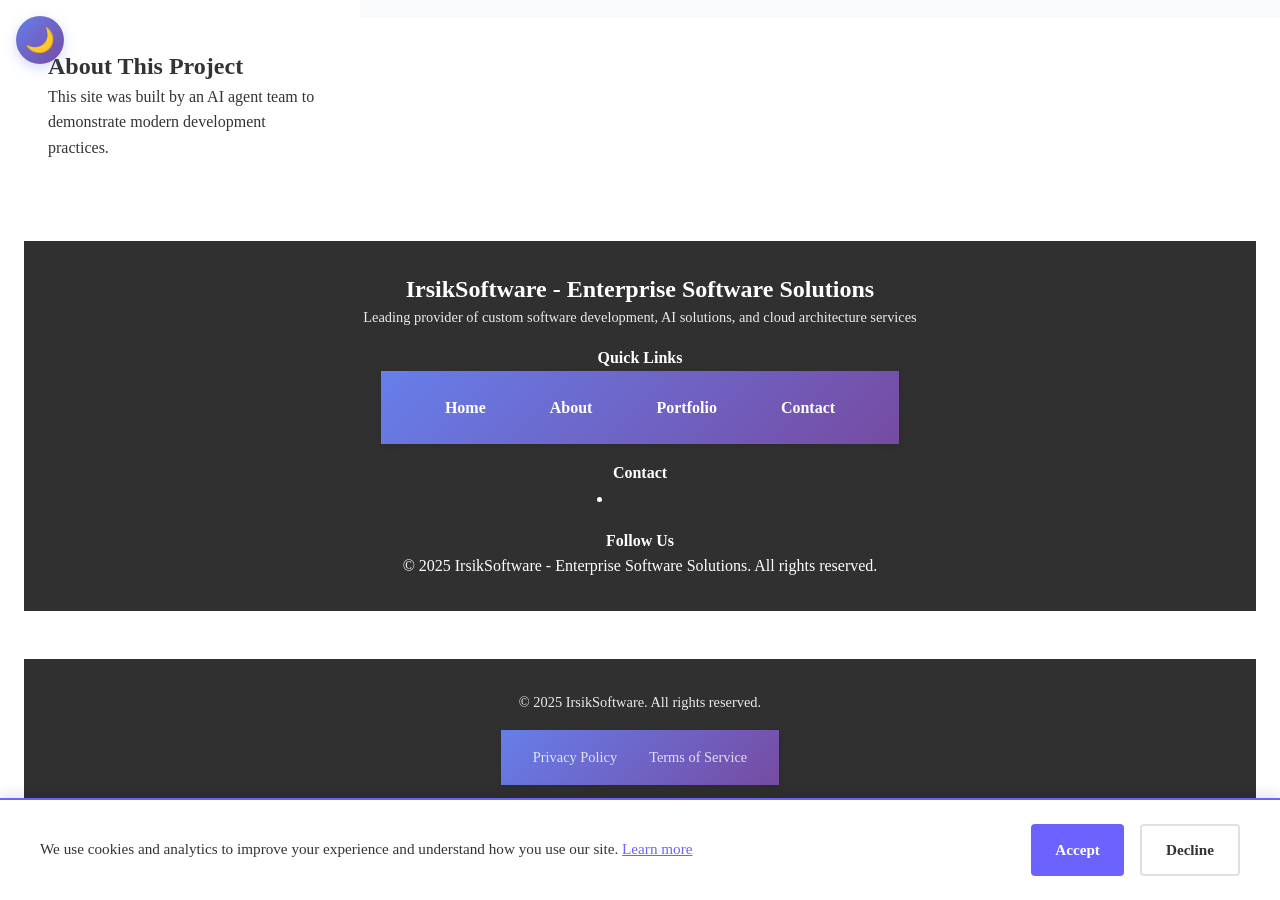
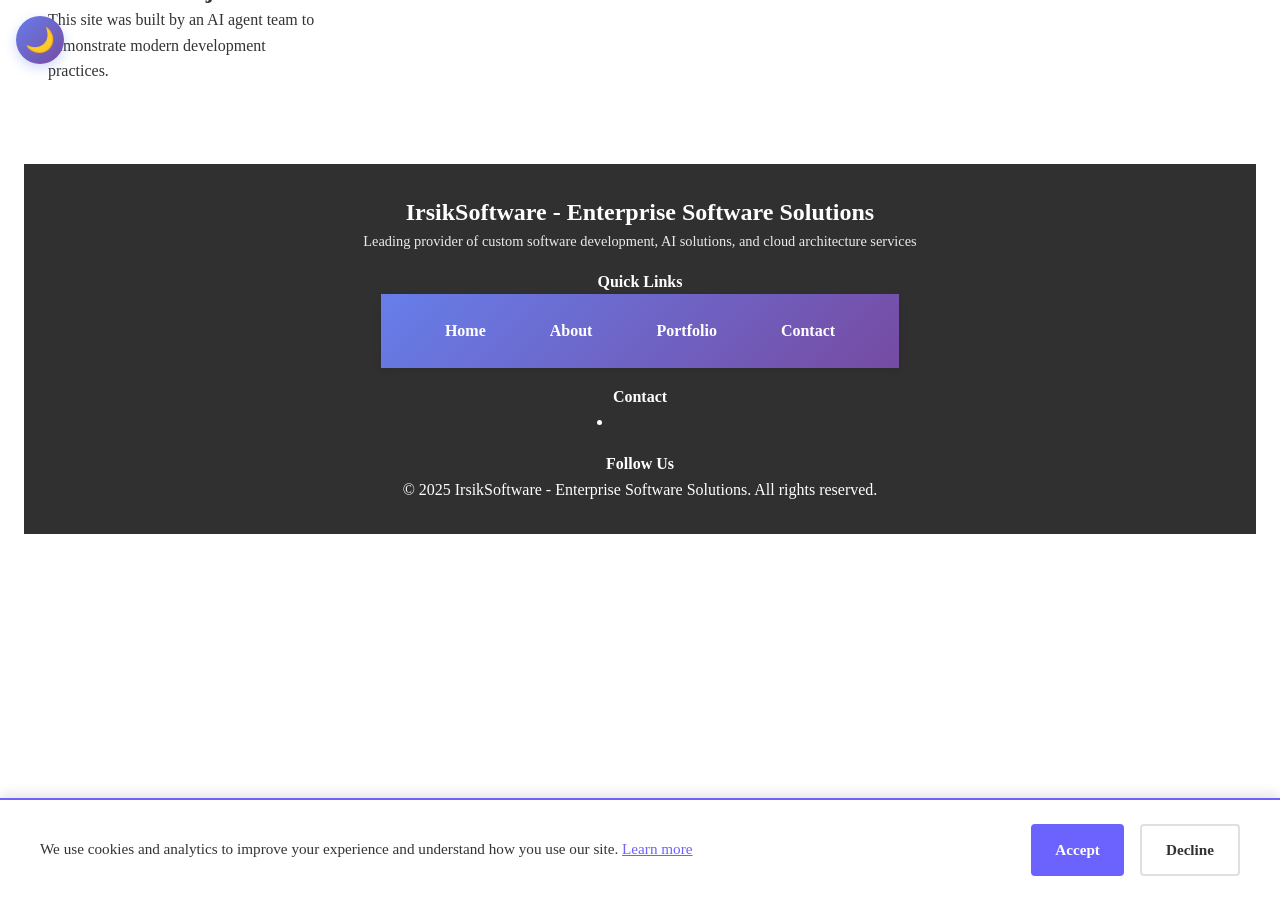
Before and after one commit to irsiksoftware/PublicWebsite, a Jekyll site: the page built from index.html, in a window 1280 px wide and 900 px high, scrolled down 5484 px. Built offline with Jekyll 4.4.1, drawn with Linux system fonts in a browser that asks for light colours; some of the changed text lies outside the part shown.

Commit message:
Fix critical site bugs identified in audit
Issues Fixed:
1. ✅ Removed duplicate navigation menu (was rendering twice)
2. ✅ Removed duplicate footer (was rendering twice)
3. ✅ Created /games/browser/ directory and moved tetris.html
4. ✅ Updated all tetris links to games/browser/tetris.html
5. ✅ Fixed all contact links to pages/contact.html
6. ✅ Updated service worker cache paths
7. ✅ Bumped service worker cache to v3
8. ✅ Removed duplicate CSS loads from layout (head.html handles all)

The site should now have:
- Single navigation menu
- Single footer
- Working tetris link
- Working contact link
- Correct PWA caching
- No duplicate resource loads

🤖 Generated with [Claude Code](https://claude.com/claude-code)

Co-Authored-By: Claude <noreply@anthropic.com>

```diff
--- a/_includes/nav.html
+++ b/_includes/nav.html
@@ -4,7 +4,7 @@
         <li><a href="index.html#services" aria-label="Navigate to Services section">Services</a></li>
         <li><a href="index.html#portfolio" aria-label="Navigate to Portfolio section">Portfolio</a></li>
         <li><a href="index.html#team" aria-label="Navigate to Team section">Team</a></li>
-        <li><a href="tetris.html" {% if page.url == '/tetris.html' %}class="active"{% endif %} aria-label="Navigate to Tetris game">Tetris</a></li>
-        <li><a href="contact.html" {% if page.url == '/contact.html' %}class="active"{% endif %} aria-label="Navigate to Contact Us section">Contact Us</a></li>
+        <li><a href="games/browser/tetris.html" {% if page.url == '/games/browser/tetris.html' %}class="active"{% endif %} aria-label="Navigate to Tetris game">Tetris</a></li>
+        <li><a href="pages/contact.html" {% if page.url == '/pages/contact.html' %}class="active"{% endif %} aria-label="Navigate to Contact Us section">Contact Us</a></li>
     </ul>
 </nav>
--- a/_layouts/default.html
+++ b/_layouts/default.html
@@ -2,24 +2,6 @@
 <html lang="en">
 <head>
     {% include head.html %}
-    <meta charset="UTF-8">
-    <meta name="viewport" content="width=device-width, initial-scale=1.0">
-    <meta name="description" content="{{ page.description | default: site.description }}">
-    {% if page.stylesheets %}
-    {% for stylesheet in page.stylesheets %}
-    <link rel="stylesheet" href="{{ stylesheet }}">
-    {% endfor %}
-    {% endif %}
-    <title>{{ page.title | default: site.title }}</title>
-    {% if page.scripts_head %}
-    {% for script in page.scripts_head %}
-    {% if script.type %}
-    <script type="{{ script.type }}" src="{{ script.src }}"{% if script.defer %} defer{% endif %}></script>
-    {% else %}
-    <script src="{{ script.src }}"{% if script.defer %} defer{% endif %}></script>
-    {% endif %}
-    {% endfor %}
-    {% endif %}
 </head>
 <body>
     {% if page.theme_toggle %}
@@ -48,15 +30,6 @@
     </header>
     {% endif %}
 
-    {% if page.nav %}
-    <nav role="navigation" aria-label="Main navigation">
-        <ul>
-            {% for item in page.nav %}
-            <li><a href="{{ item.url }}"{% if item.active %} class="active"{% endif %} aria-label="{{ item.aria }}">{{ item.text }}</a></li>
-            {% endfor %}
-        </ul>
-    </nav>
-    {% endif %}
     {% include header.html %}
     {% include nav.html %}
 
@@ -68,20 +41,6 @@
     {% include cookie-consent.html %}
     {% include scripts.html %}
 
-    <footer>
-        <div class="footer-content">
-            <p>&copy; 2025 IrsikSoftware. All rights reserved.</p>
-            <nav class="footer-nav">
-                <a href="pages/legal/privacy-policy.html">Privacy Policy</a>
-                <a href="pages/legal/terms-of-service.html">Terms of Service</a>
-            </nav>
-            <address>
-                123 Innovation Drive, Suite 400<br>
-                Tech Valley, CA 94000
-            </address>
-        </div>
-    </footer>
-
     {% if page.scripts_body %}
     {% for script in page.scripts_body %}
     <script src="{{ script }}"></script>
--- a/index.html
+++ b/index.html
@@ -7,7 +7,7 @@ hero:
   subtitle: "IrsikSoftware delivers innovative enterprise solutions combining cutting-edge technology with exceptional service to drive your success"
   cta:
     text: "Request a Demo"
-    link: "contact.html?subject=demo"
+    link: "pages/contact.html?subject=demo"
 additional_css:
   - session-detail-modal.css
   - skeleton.css
@@ -102,10 +102,10 @@ nav:
     aria: Navigate to Team section
     active: true
   - text: Tetris
-    url: tetris.html
+    url: games/browser/tetris.html
     aria: Navigate to Tetris game
   - text: Contact Us
-    url: contact.html
+    url: pages/contact.html
     aria: Navigate to Contact Us section
 scripts_body:
   - js/agent-profile.js
--- a/service-worker.js
+++ b/service-worker.js
@@ -1,11 +1,11 @@
-const CACHE_NAME = 'irsiksoftware-v2';
+const CACHE_NAME = 'irsiksoftware-v3';
 const RUNTIME_CACHE = 'runtime-cache';
 
 const STATIC_ASSETS = [
   './',
   './index.html',
   './pages/contact.html',
-  './games/tetris.html',
+  './games/browser/tetris.html',
   './pages/legal/terms-of-service.html',
   './pages/legal/privacy-policy.html',
   './pages/session-timeline.html',
```
Also changed, not shown: games/browser/tetris.html (renamed from games/tetris.html).
